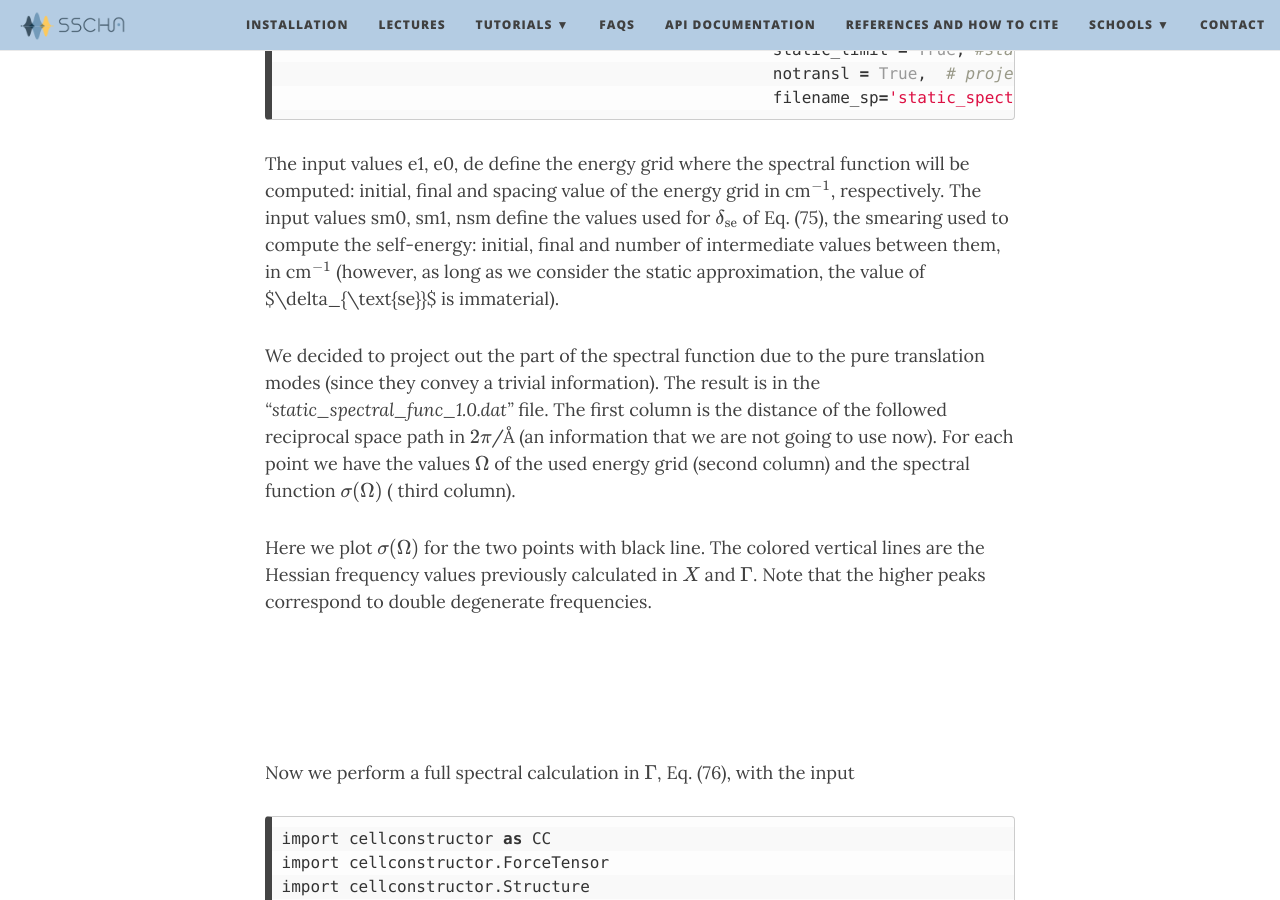
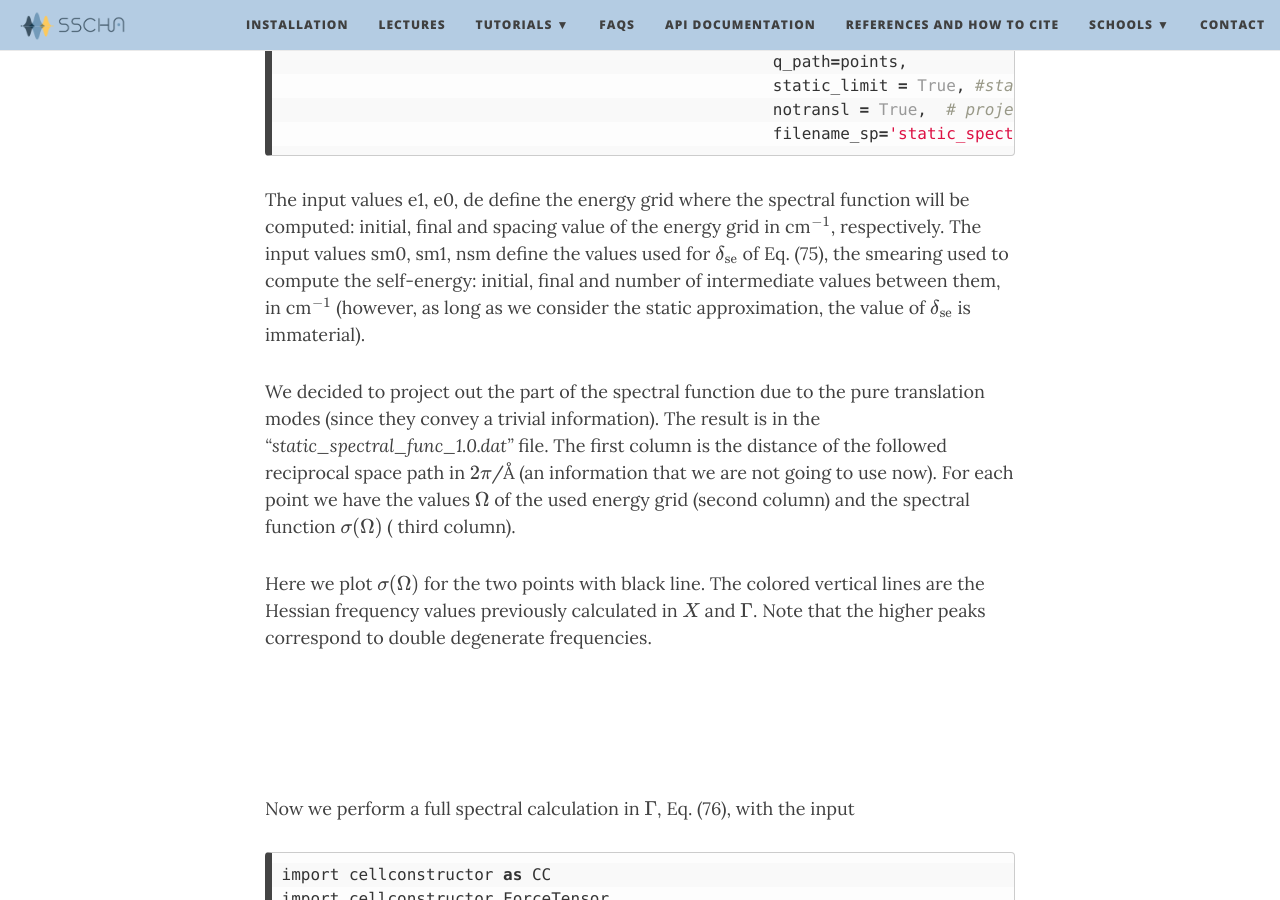
Before and after one commit to SSCHAcode/sschacode.github.io, a Jekyll site: the page built from Tutorials/Old.md, in a window 1280 px wide and 900 px high, scrolled down 39944 px. Built offline with Jekyll 4.4.1, drawn with Linux system fonts in a browser that asks for light colours; nearby versions of some CDN libraries; formulas are drawn with MathJax 3; some of the changed text lies outside the part shown.

Commit message:
Update Old.md

````diff
--- a/Tutorials/Old.md
+++ b/Tutorials/Old.md
@@ -1173,10 +1173,10 @@
 &end
 EOF
 ```
-
 and it is launched with:
-
-$: sscha -i input --save-data data_saved > output
+```
+sscha -i input --save-data data_saved > output
+```
 
 At the end of the minimizations, performed with several populations, we have:
 
@@ -1376,8 +1376,9 @@
 This calculation (like all the calculations described below)
 can be performed in parallel on NPROC processors, using MPI. Called input.py the input file
 we launch it with
-
-$: mpirun -np NPROC python input.py > output
+```
+mpirun -np NPROC python input.py > output
+```
 
 In the file *"v2_v2+d3static_freq.dat"* we have 8 rows (one for each q point).
 The first column is the length of the path followed along these 8 points in $$2\pi$$/Å units.
@@ -1463,7 +1464,7 @@
                                                    filename_sp='static_spectral_func')
 ```
 
-The input values e1, e0, de define the energy grid where the spectral function will be computed: initial, final and spacing value of the energy grid in cm$${}^{-1}$$, respectively. The input values sm0, sm1, nsm define the values used for $$\delta_{\text{se}}$$ of Eq. (75), the smearing used to compute the self-energy: initial, final and number of intermediate values between them, in cm$${}^{-1}$$ (however, as long as we consider the static approximation, the value of $\delta_{\text{se}}$ is immaterial).
+The input values e1, e0, de define the energy grid where the spectral function will be computed: initial, final and spacing value of the energy grid in cm$${}^{-1}$$, respectively. The input values sm0, sm1, nsm define the values used for $$\delta_{\text{se}}$$ of Eq. (75), the smearing used to compute the self-energy: initial, final and number of intermediate values between them, in cm$${}^{-1}$$ (however, as long as we consider the static approximation, the value of $$\delta_{\text{se}}$$ is immaterial).
 
 We decided to project out the part of the spectral function due to the pure translation modes (since they convey
 a trivial information). The result is in the *"static_spectral_func_1.0.dat"* file.
````
